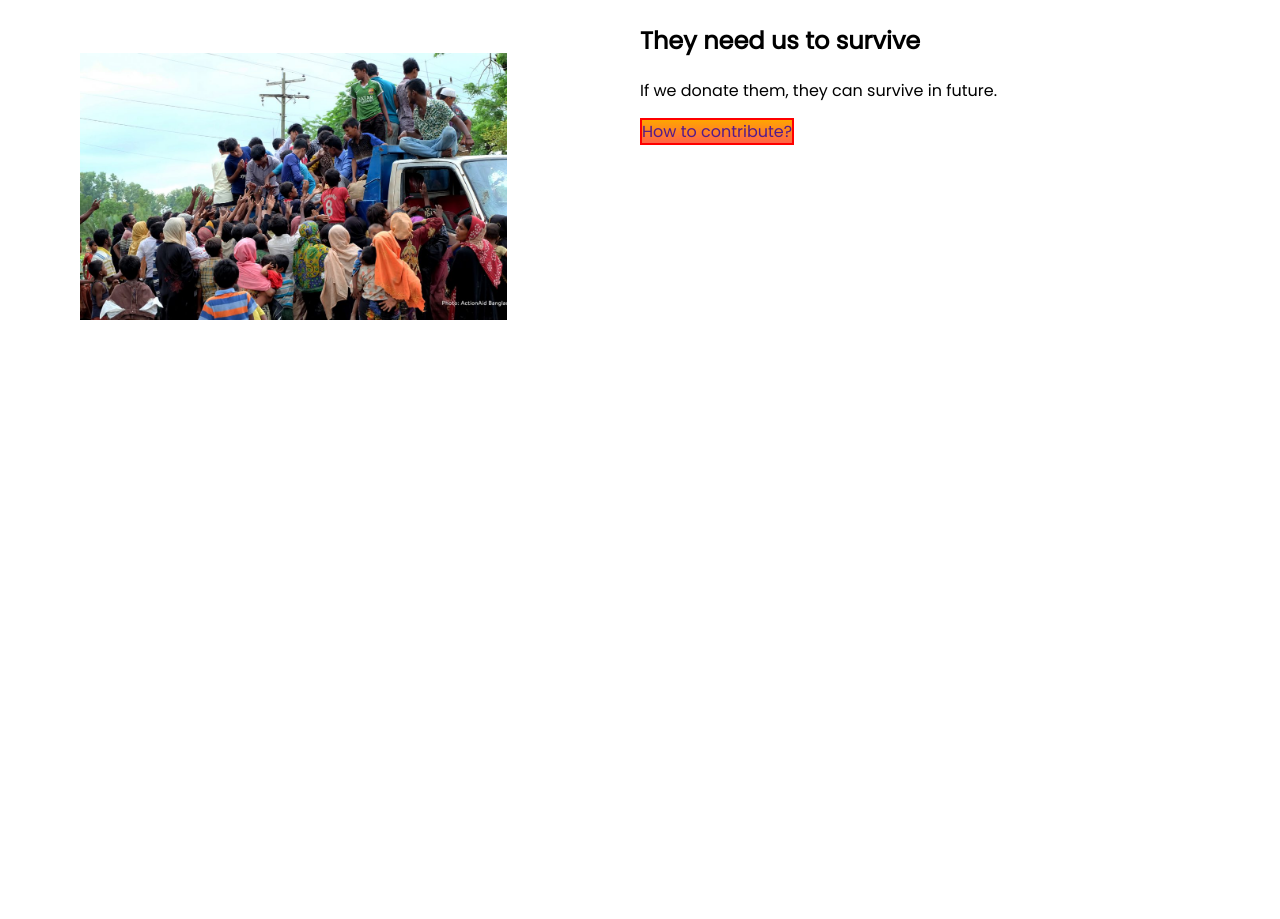
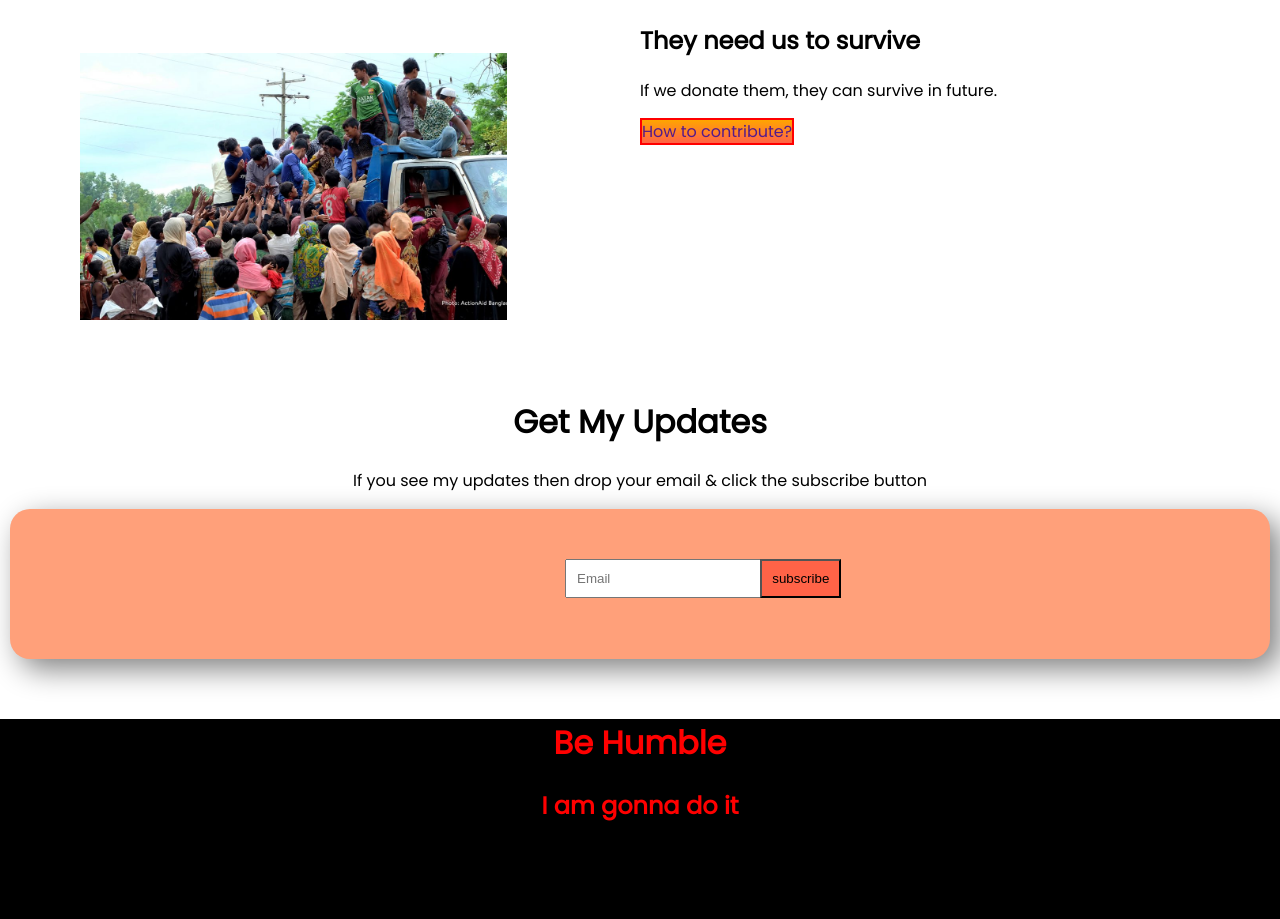
Before and after one commit to tzmehedy/Assignment_1, a plain HTML site: page index.html in a window 1280 px wide. Shown: the part 1886-2805 px from the top of the page. Before the commit the page ends 2263 px from the top, so only its background shows below. Drawn offline with Linux system fonts and the light colour scheme.

Commit message:
final change

```diff
--- a/index.html
+++ b/index.html
@@ -90,5 +90,21 @@
 
     </section>
 
+    <div>
+        <h1 class="text_center">Get My Updates</h1>
+        <p class="text_center">If you see my updates then drop your email & click the subscribe button</p>
+        <div class="subscribe_design">
+            <form class="input_design">
+                <input type = "text" class="email"placeholder="Email">
+                <input type="button" class="subscribe"value="subscribe" height="-5">
+            </form>
+        </div>
+    </div>
+
+    <footer class="footer-design">
+        <h1><span class="color-orange">Be Humble</h1>
+        <h2>I am gonna do it</h2>
+    </footer>
+
 </body>
 </html>
--- a/style.css
+++ b/style.css
@@ -119,3 +119,35 @@ section input{
     border:2px solid red;
     background-image: linear-gradient(orange, tomato);
 }
+.subscribe_design{
+    height: 150px;
+    margin-left: 10px;
+    margin-right: 10px;
+    margin-bottom: 60px;
+    padding-left:15px;
+    padding-right: 15px;
+    box-shadow: 10px 10px 30px gray;
+    border-radius: 20px;
+    background-color: lightsalmon;
+}
+.input_design{
+    padding-left: 540px;
+    padding-top: 50px;
+    height:80;
+    width:20;
+}
+.subscribe{
+    margin-left: -10px;
+   background-color: tomato;
+   padding:10px;
+}
+.email{
+    padding:10px;
+}
+
+.footer-design{
+    text-align: center;
+    color:red;
+    background-color:black;
+    height: 200px;
+}
```
